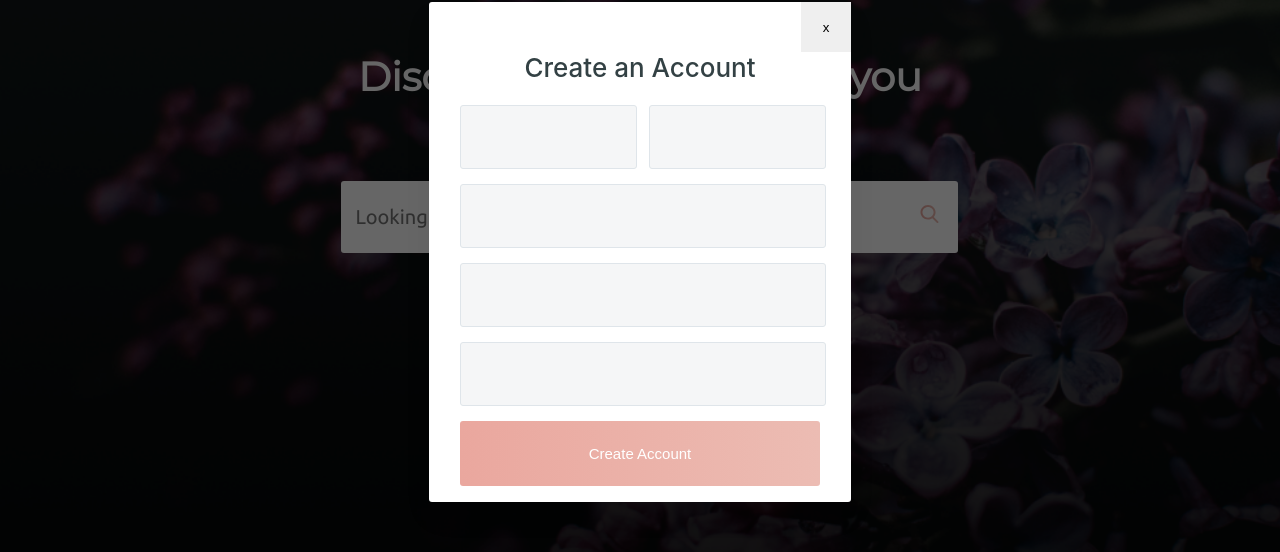
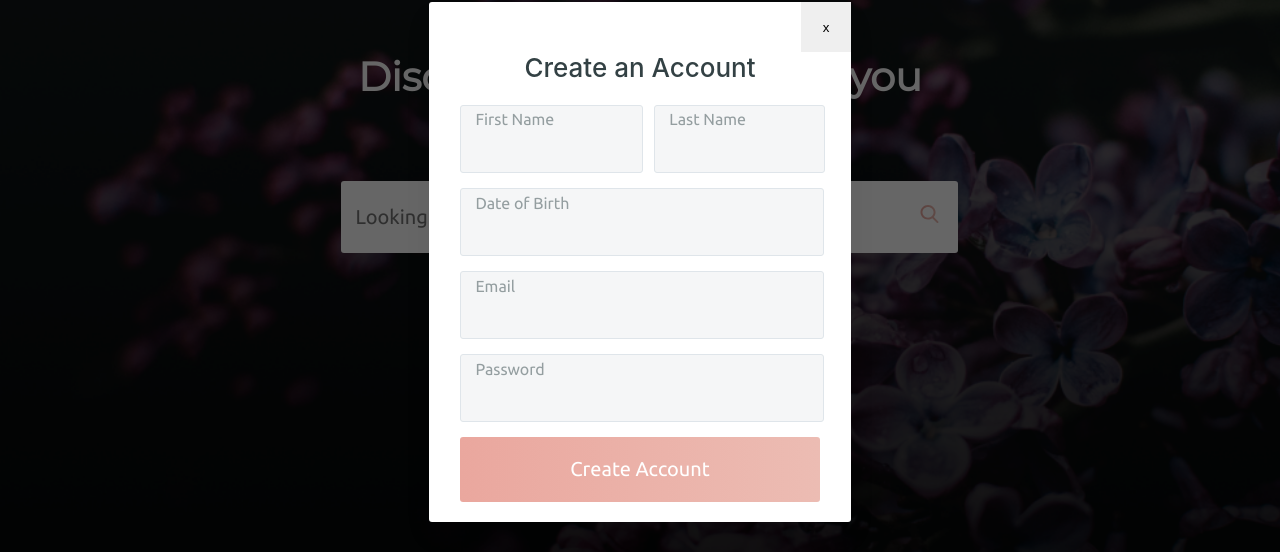
Before and after one commit to notej-k/ProjectBuiltIt, a React (Create React App) app in the folder flowr-spot/: page / in a window 1280 px wide. Both pictures are taken after a click on the button "New Account". Shown: the part 198-750 px from the top of the page. Built offline with nearby package versions, Linux system fonts and the light colour scheme; no server answers.

Commit message:
design modal

```diff
--- a/flowr-spot/src/Compontents/CreateAccountModal.js
+++ b/flowr-spot/src/Compontents/CreateAccountModal.js
@@ -19,24 +19,47 @@ function CreateAccountModal({ changeState }) {
           <h2 className="accountHeader">Create an Account</h2>
           <form className="form" method="POST">
             <div className="nameAndLastName">
+              <div className="firstNameWrapper">
+                <div>
+                  <p className = "inputDescriber">First Name</p>
+                </div>
               <label className="firstNameInput">
-                <input type="text" name="name" />
+                <input type="text" name="name" className="inputText"/>
               </label>
+              </div>
+              <div className="lastNameWrapper">
+                <div>
+                  <p className="inputDescriber"> Last Name</p>
+                </div>
               <label className="lastNameInput">
-                <input type="text" name="lastName" />
+                <input type="text" name="lastName" className="inputText"/>
               </label>
+
+              </div>
             </div>
+
+            <div className="DOBWrapper">
+            <div>
+                  <p className="inputDescriberBottom">Date of Birth</p>
+                </div>
             <label className="DOBInput">
-              <input type="text" name="DOB" />
+              <input type="text" name="DOB" className="inputText" />
             </label>
-            <label className="emailInput">
-              <input type="text" name="email" />
+            </div>
+            <div className="emailWrapper">
+              <p className="inputDescriberBottom">Email</p>
+            <div className="emailInput">
+              <input type="text" name="email" className="inputText"/>
+            </div>
+            </div>
+            <div className="passwordWrapper">
+            <p className="inputDescriberBottom">Password</p>
+            <label className="passwordInput">
+              <input type="password" name="password" className="inputText" />
             </label>
-            <label className="passwordInput">
-              <input type="password" name="password" />
-            </label>
+            </div>
             <div className="submitForm">
-              <input type="submit" value="Create Account" />
+              <input type="submit" value="Create Account" className="submitButton"/>
             </div>
           </form>
         </div>
--- a/flowr-spot/src/Style/style.css
+++ b/flowr-spot/src/Style/style.css
@@ -199,7 +199,7 @@
 .createAccountModalContainer{
   z-index: 1;
   width: 33%;
-  height: 500px;
+  height: 520px;
   margin: auto;
   background-color: white;
   display: flex;
@@ -226,7 +226,7 @@
 
 .modalBackground{
   width: 100%;
-  height: 150vh;
+  height: 180vh;
   background-color:   rgba(0, 0, 0, 0.6);
   position: absolute;
   top: 0;
@@ -259,14 +259,36 @@
   color: #334144;
 }
 
+.inputDescriber{
+  position: absolute;
+  margin-top: 0px;
+  font-family: Ubuntu;
+  color: #949EA0;
+  margin-top: 5px;
+  margin-left: 15px;
+}
+
+.inputDescriberBottom{
+  position: absolute;
+  margin-left: 15px;
+  font-family: Ubuntu;
+  color: #949EA0;
+  margin-top: 21px;
+}
+
 .nameAndLastName{
   display: flex;
   justify-content: space-between;
 }
 
 .firstNameInput{
-  margin-right: 5%;
-  width: 50%;
+  color: white;
+}
+
+.inputText{
+  padding-top: 5px;
+  padding-left: 15px;
+  font-family: Ubuntu;
 }
 
 .firstNameInput input{
@@ -274,11 +296,19 @@
   background-color: #F5F6F7;
   border-radius: 3px;
   border: 1px solid #DFE5EA;
-  width: 100%;
+  width: 99%;
 }
 
 .lastNameInput{
-  width: 50%;
+  width: 46%;
+}
+
+.firstNameWrapper{
+  width: 46%;
+}
+
+.lastNameWrapper{
+  width: 46%;
 }
 
 .lastNameInput input{
@@ -286,12 +316,12 @@
   background-color: #F5F6F7;
   border-radius: 3px;
   border: 1px solid #DFE5EA;
-  width: 100%;
+  width: 92%;
 }
 
 .DOBInput input{
   display: flex;
-  width: 100%;
+  width: 96%;
   height: 60px;
   margin-top: 15px;
   background-color: #F5F6F7;
@@ -301,7 +331,7 @@
 
 .passwordInput input{
   display: flex;
-  width: 100%;
+  width: 96%;
   height: 60px;
   margin-top: 15px;
   background-color: #F5F6F7;
@@ -311,7 +341,7 @@
 
 .emailInput input{
   display: flex;
-  width: 100%;
+  width: 96%;
   height: 60px;
   margin-top: 15px;
   background-color: #F5F6F7;
@@ -325,6 +355,12 @@
   width: 100%;
   height: 65px;
   margin-top: 15px;
+  font-size: 20px;
+}
+
+.form input{
+  font-size: 18px;
+  font-family: Ubuntu;
 }
 
 .submitForm input{
@@ -335,8 +371,5 @@
   270deg, #ECBCB3 0%, #EAA79E 100%);
   border: none;
   cursor: pointer;
+  font-size: 20px;
 }
-
-.form input{
-  font-size: 15px;
-}
```
